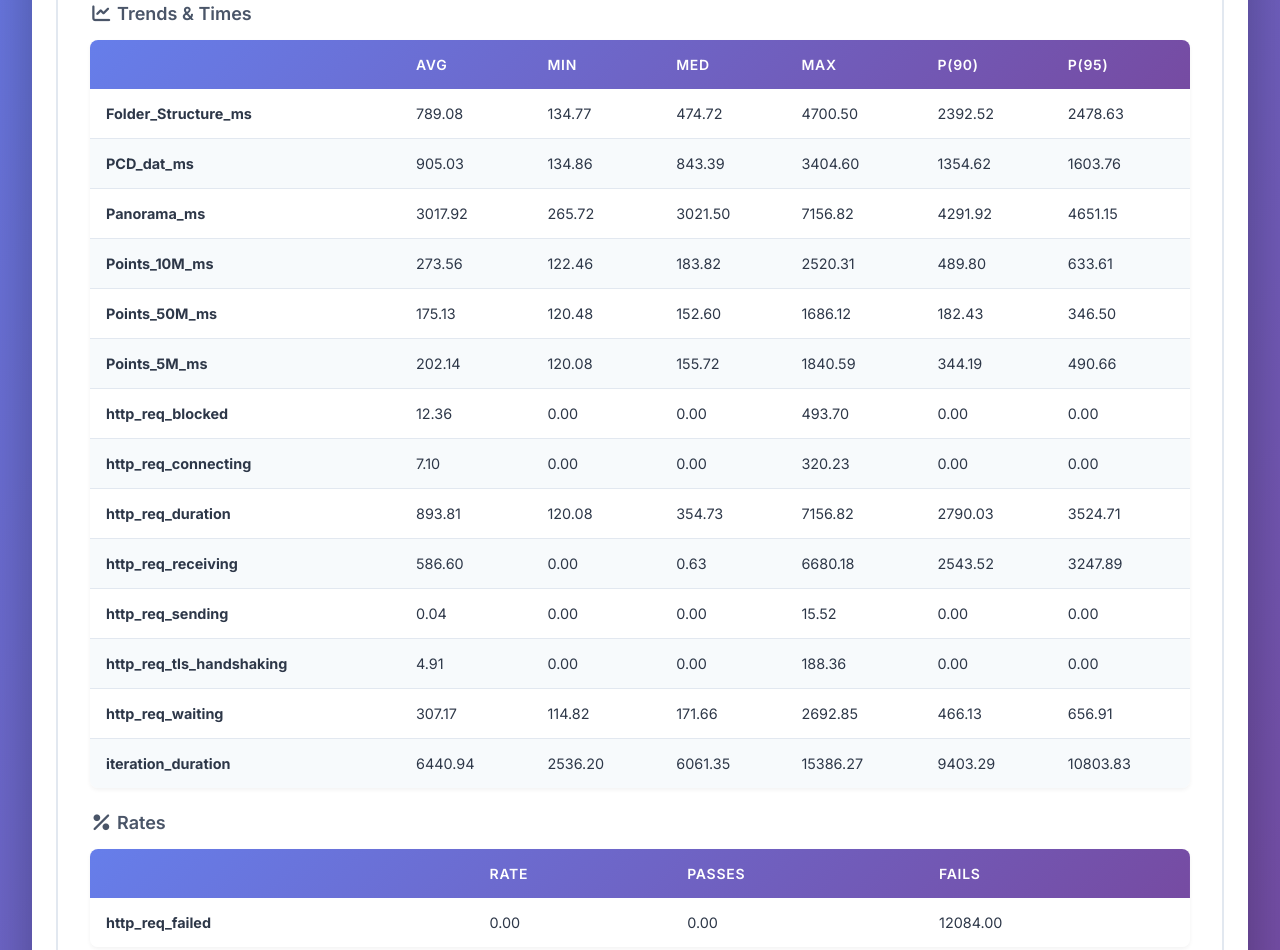
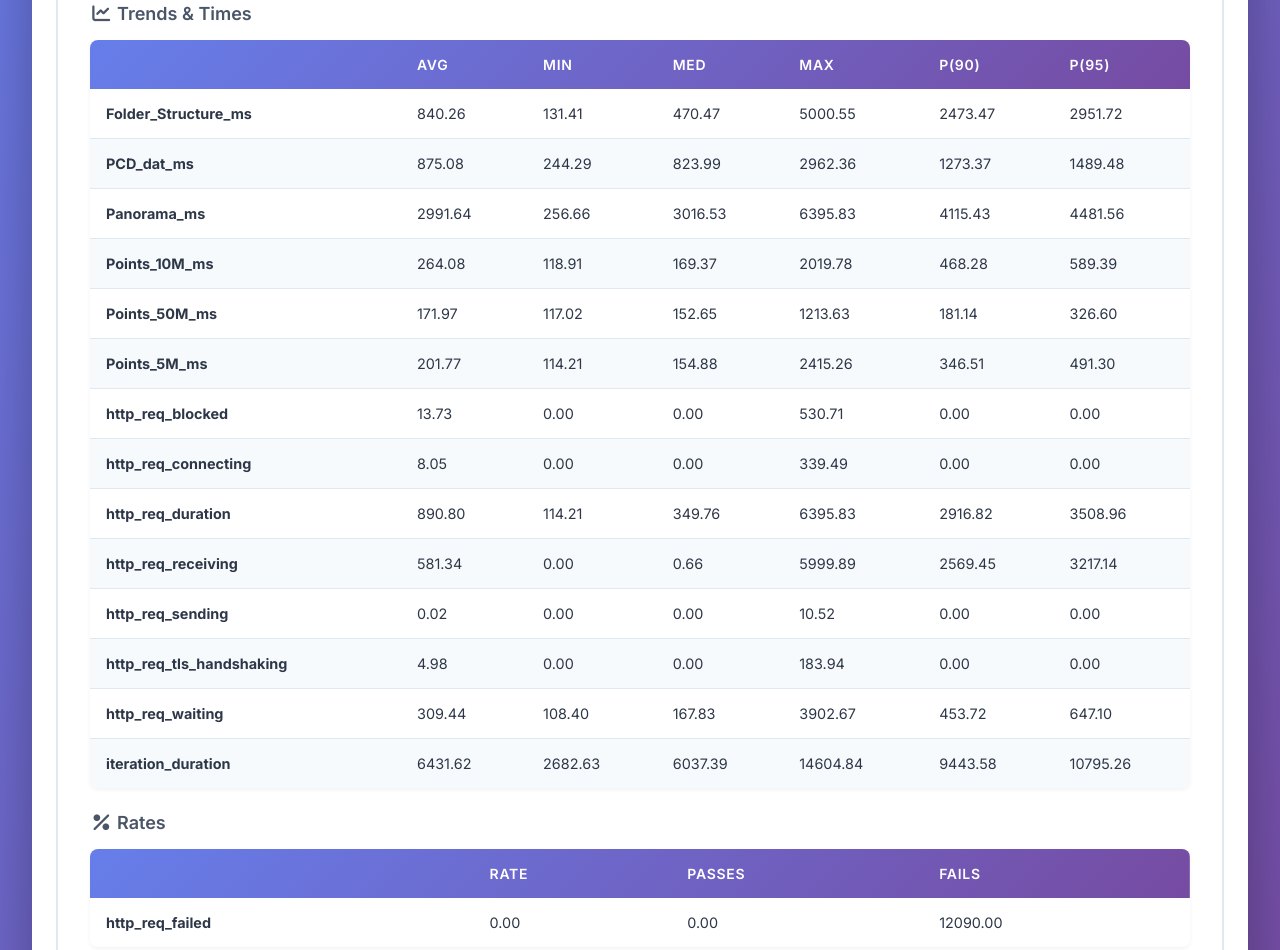
Before and after one commit to sandeephcr/lidarviewerloadtesting, a website: page summary.html in a window 1280 px wide. Shown: the part 411-1361 px from the top of the page. Drawn offline with Linux system fonts and the light colour scheme.

```diff
--- a/summary.html
+++ b/summary.html
@@ -10,7 +10,7 @@
     <link href="https://fonts.googleapis.com/css2?family=Inter:wght@300;400;500;600;700&display=swap" rel="stylesheet">
 
     <meta name="viewport" content="width=device-width, initial-scale=1.0" />
-    <title>Test Report: 2025-11-05 21:26</title>
+    <title>Test Report: 2025-11-05 21:33</title>
     <style>
       * {
         margin: 0;
@@ -473,7 +473,7 @@
       <header>
         <h1>
           <svg width="50" height="45" viewBox="0 0 50 45" fill="none"><path d="M31.968 34.681a2.007 2.007 0 002.011-2.003c0-1.106-.9-2.003-2.011-2.003a2.007 2.007 0 00-2.012 2.003c0 1.106.9 2.003 2.012 2.003z" fill="white"></path><path d="M39.575 0L27.154 16.883 16.729 9.31 0 45h50L39.575 0zM23.663 37.17l-2.97-4.072v4.072h-2.751V22.038l2.75 1.989v7.66l3.659-5.014 2.086 1.51-3.071 4.21 3.486 4.776h-3.189v.001zm8.305.17c-2.586 0-4.681-2.088-4.681-4.662 0-1.025.332-1.972.896-2.743l4.695-6.435 2.086 1.51-2.239 3.07a4.667 4.667 0 013.924 4.6c0 2.572-2.095 4.66-4.681 4.66z" fill="white"></path></svg>
-          Test Report: 2025-11-05 21:26
+          Test Report: 2025-11-05 21:33
         </h1>
       </header>
 
@@ -484,7 +484,7 @@
             <i class="fas fa-globe icon"></i>
             <h4>Total Requests</h4>
             <div class="metric-value">
-              12084
+              12090
 
             </div>
           </div>
@@ -542,115 +542,115 @@
               <tr>
                 <td><b>Folder_Structure_ms</b></td>
 
-                  <td class="">789.08</td>
+                  <td class="">840.26</td>
 
-                  <td class="">134.77</td>
+                  <td class="">131.41</td>
 
-                  <td class="">474.72</td>
+                  <td class="">470.47</td>
 
-                  <td class="">4700.50</td>
+                  <td class="">5000.55</td>
 
-                  <td class="">2392.52</td>
+                  <td class="">2473.47</td>
 
-                  <td class="">2478.63</td>
+                  <td class="">2951.72</td>
 
               </tr>
 
               <tr>
                 <td><b>PCD_dat_ms</b></td>
 
-                  <td class="">905.03</td>
+                  <td class="">875.08</td>
 
-                  <td class="">134.86</td>
+                  <td class="">244.29</td>
 
-                  <td class="">843.39</td>
+                  <td class="">823.99</td>
 
-                  <td class="">3404.60</td>
+                  <td class="">2962.36</td>
 
-                  <td class="">1354.62</td>
+                  <td class="">1273.37</td>
 
-                  <td class="">1603.76</td>
+                  <td class="">1489.48</td>
 
               </tr>
 
               <tr>
                 <td><b>Panorama_ms</b></td>
 
-                  <td class="">3017.92</td>
+                  <td class="">2991.64</td>
 
-                  <td class="">265.72</td>
+                  <td class="">256.66</td>
 
-                  <td class="">3021.50</td>
+                  <td class="">3016.53</td>
 
-                  <td class="">7156.82</td>
+                  <td class="">6395.83</td>
 
-                  <td class="">4291.92</td>
+                  <td class="">4115.43</td>
 
-                  <td class="">4651.15</td>
+                  <td class="">4481.56</td>
 
               </tr>
 
               <tr>
                 <td><b>Points_10M_ms</b></td>
 
-                  <td class="">273.56</td>
+                  <td class="">264.08</td>
 
-                  <td class="">122.46</td>
+                  <td class="">118.91</td>
 
-                  <td class="">183.82</td>
+                  <td class="">169.37</td>
 
-                  <td class="">2520.31</td>
+                  <td class="">2019.78</td>
 
-                  <td class="">489.80</td>
+                  <td class="">468.28</td>
 
-                  <td class="">633.61</td>
+                  <td class="">589.39</td>
 
               </tr>
 
               <tr>
                 <td><b>Points_50M_ms</b></td>
 
-                  <td class="">175.13</td>
+                  <td class="">171.97</td>
 
-                  <td class="">120.48</td>
+                  <td class="">117.02</td>
 
-                  <td class="">152.60</td>
+                  <td class="">152.65</td>
 
-                  <td class="">1686.12</td>
+                  <td class="">1213.63</td>
 
-                  <td class="">182.43</td>
+                  <td class="">181.14</td>
 
-                  <td class="">346.50</td>
+                  <td class="">326.60</td>
 
               </tr>
 
               <tr>
                 <td><b>Points_5M_ms</b></td>
 
-                  <td class="">202.14</td>
+                  <td class="">201.77</td>
 
-                  <td class="">120.08</td>
+                  <td class="">114.21</td>
 
-                  <td class="">155.72</td>
+                  <td class="">154.88</td>
 
-                  <td class="">1840.59</td>
+                  <td class="">2415.26</td>
 
-                  <td class="">344.19</td>
+                  <td class="">346.51</td>
 
-                  <td class="">490.66</td>
+                  <td class="">491.30</td>
 
               </tr>
 
               <tr>
                 <td><b>http_req_blocked</b></td>
 
-                  <td class="">12.36</td>
+                  <td class="">13.73</td>
 
                   <td class="">0.00</td>
 
                   <td class="">0.00</td>
 
-                  <td class="">493.70</td>
+                  <td class="">530.71</td>
 
                   <td class="">0.00</td>
 
@@ -661,13 +661,13 @@
               <tr>
                 <td><b>http_req_connecting</b></td>
 
-                  <td class="">7.10</td>
+                  <td class="">8.05</td>
 
                   <td class="">0.00</td>
 
                   <td class="">0.00</td>
 
-                  <td class="">320.23</td>
+                  <td class="">339.49</td>
 
                   <td class="">0.00</td>
 
@@ -678,47 +678,47 @@
               <tr>
                 <td><b>http_req_duration</b></td>
 
-                  <td class="">893.81</td>
+                  <td class="">890.80</td>
 
-                  <td class="">120.08</td>
+                  <td class="">114.21</td>
 
-                  <td class="">354.73</td>
+                  <td class="">349.76</td>
 
-                  <td class="">7156.82</td>
+                  <td class="">6395.83</td>
 
-                  <td class="">2790.03</td>
+                  <td class="">2916.82</td>
 
-                  <td class="">3524.71</td>
+                  <td class="">3508.96</td>
 
               </tr>
 
               <tr>
                 <td><b>http_req_receiving</b></td>
 
-                  <td class="">586.60</td>
+                  <td class="">581.34</td>
 
                   <td class="">0.00</td>
 
-                  <td class="">0.63</td>
+                  <td class="">0.66</td>
 
-                  <td class="">6680.18</td>
+                  <td class="">5999.89</td>
 
-                  <td class="">2543.52</td>
+                  <td class="">2569.45</td>
 
-                  <td class="">3247.89</td>
+                  <td class="">3217.14</td>
 
               </tr>
 
               <tr>
                 <td><b>http_req_sending</b></td>
 
-                  <td class="">0.04</td>
+                  <td class="">0.02</td>
 
                   <td class="">0.00</td>
 
                   <td class="">0.00</td>
 
-                  <td class="">15.52</td>
+                  <td class="">10.52</td>
 
                   <td class="">0.00</td>
 
@@ -729,13 +729,13 @@
               <tr>
                 <td><b>http_req_tls_handshaking</b></td>
 
-                  <td class="">4.91</td>
+                  <td class="">4.98</td>
 
                   <td class="">0.00</td>
 
                   <td class="">0.00</td>
 
-                  <td class="">188.36</td>
+                  <td class="">183.94</td>
 
                   <td class="">0.00</td>
 
@@ -746,34 +746,34 @@
               <tr>
                 <td><b>http_req_waiting</b></td>
 
-                  <td class="">307.17</td>
+                  <td class="">309.44</td>
 
-                  <td class="">114.82</td>
+                  <td class="">108.40</td>
 
-                  <td class="">171.66</td>
+                  <td class="">167.83</td>
 
-                  <td class="">2692.85</td>
+                  <td class="">3902.67</td>
 
-                  <td class="">466.13</td>
+                  <td class="">453.72</td>
 
-                  <td class="">656.91</td>
+                  <td class="">647.10</td>
 
               </tr>
 
               <tr>
                 <td><b>iteration_duration</b></td>
 
-                  <td class="">6440.94</td>
+                  <td class="">6431.62</td>
 
-                  <td class="">2536.20</td>
+                  <td class="">2682.63</td>
 
-                  <td class="">6061.35</td>
+                  <td class="">6037.39</td>
 
-                  <td class="">15386.27</td>
+                  <td class="">14604.84</td>
 
-                  <td class="">9403.29</td>
+                  <td class="">9443.58</td>
 
-                  <td class="">10803.83</td>
+                  <td class="">10795.26</td>
 
               </tr>
 
@@ -801,7 +801,7 @@
 
                     <td class="">0.00</td>
 
-                    <td class="">12084.00</td>
+                    <td class="">12090.00</td>
 
 
                 </tr>
@@ -827,7 +827,7 @@
                   <i class="fas fa-eye icon"></i>
                   <div class="stat-row">
                     <span class="stat-label">Passed</span>
-                    <span class="stat-value">12084</span>
+                    <span class="stat-value">12090</span>
                   </div>
                   <div class="stat-row">
                     <span class="stat-label">Failed</span>
@@ -842,11 +842,11 @@
                   <i class="fas fa-redo icon"></i>
                   <div class="stat-row">
                     <span class="stat-label">Total</span>
-                    <span class="stat-value">2014</span>
+                    <span class="stat-value">2015</span>
                   </div>
                   <div class="stat-row">
                     <span class="stat-label">Rate</span>
-                    <span class="stat-value">56.25/s</span>
+                    <span class="stat-value">56.29/s</span>
                   </div>
                 </div>
 
@@ -856,7 +856,7 @@
                 <i class="fas fa-user icon"></i>
                 <div class="stat-row">
                   <span class="stat-label">Min</span>
-                  <span class="stat-value">8</span>
+                  <span class="stat-value">7</span>
                 </div>
                 <div class="stat-row">
                   <span class="stat-label">Max</span>
@@ -870,14 +870,14 @@
                 <div class="stat-row">
                   <span class="stat-label">Total</span>
                   <span class="stat-value">
-                    12084
+                    12090
 
                   </span>
                 </div>
                 <div class="stat-row">
                   <span class="stat-label">Rate</span>
                   <span class="stat-value">
-                    337.51/s
+                    337.76/s
 
                   </span>
                 </div>
@@ -888,11 +888,11 @@
                 <i class="fas fa-cloud-download-alt icon"></i>
                 <div class="stat-row">
                   <span class="stat-label">Total</span>
-                  <span class="stat-value">1029.10 MB</span>
+                  <span class="stat-value">1029.61 MB</span>
                 </div>
                 <div class="stat-row">
                   <span class="stat-label">Rate</span>
-                  <span class="stat-value">28.74 mB/s</span>
+                  <span class="stat-value">28.76 mB/s</span>
                 </div>
               </div>
 
@@ -932,37 +932,37 @@
 
                   <tr class="checkDetails">
                     <td width="50%">Folder structure status 200</td>
-                    <td class="good">2014</td>
+                    <td class="good">2015</td>
                     <td class="">0</td>
                   </tr>
 
                   <tr class="checkDetails">
                     <td width="50%">Points(50M) status 200</td>
-                    <td class="good">2014</td>
+                    <td class="good">2015</td>
                     <td class="">0</td>
                   </tr>
 
                   <tr class="checkDetails">
                     <td width="50%">Points(5M) status 200</td>
-                    <td class="good">2014</td>
+                    <td class="good">2015</td>
                     <td class="">0</td>
                   </tr>
 
                   <tr class="checkDetails">
                     <td width="50%">Points(10M) status 200</td>
-                    <td class="good">2014</td>
+                    <td class="good">2015</td>
                     <td class="">0</td>
                   </tr>
 
                   <tr class="checkDetails">
                     <td width="50%">.dat Load status 200</td>
-                    <td class="good">2014</td>
+                    <td class="good">2015</td>
                     <td class="">0</td>
                   </tr>
 
                   <tr class="checkDetails">
                     <td width="50%">Panorama .jpg status 200</td>
-                    <td class="good">2014</td>
+                    <td class="good">2015</td>
                     <td class="">0</td>
                   </tr>
 
```
Also changed, not shown: package.json (+5 -2 lines), 1 other file.
